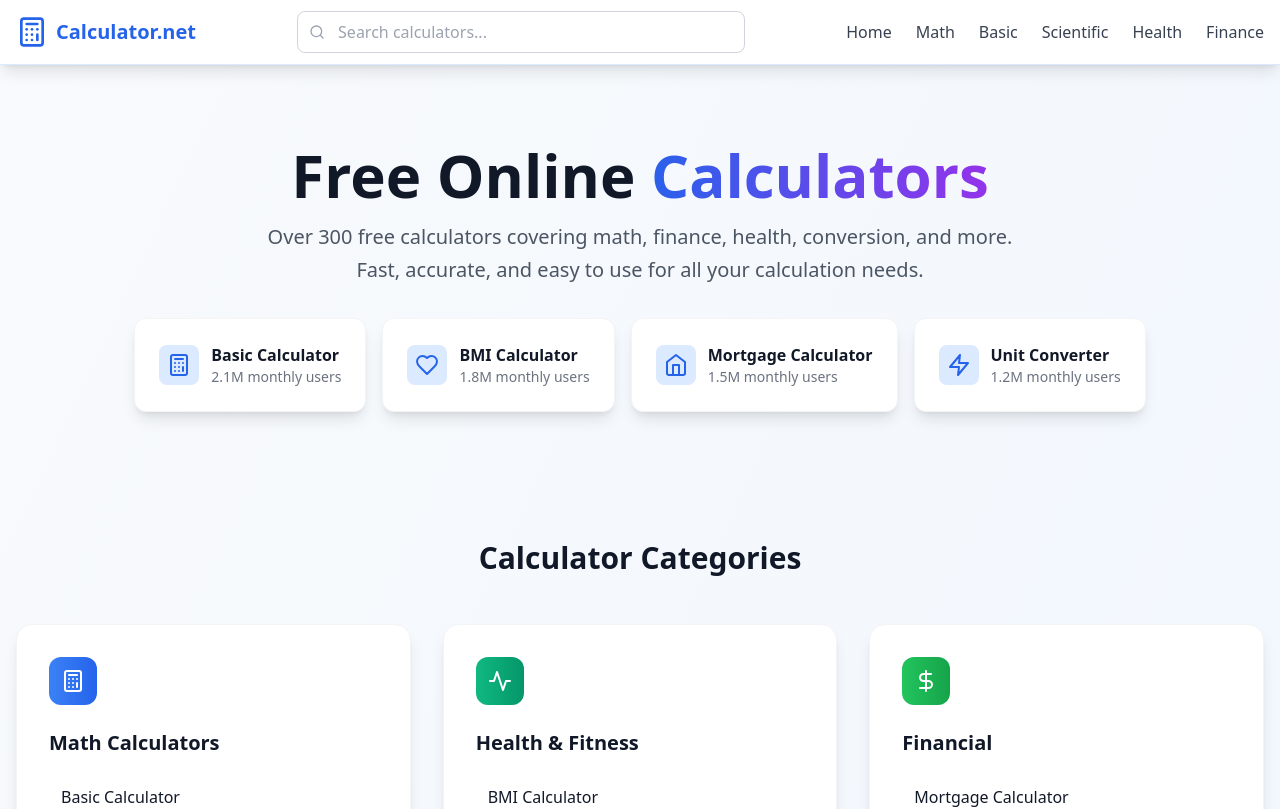
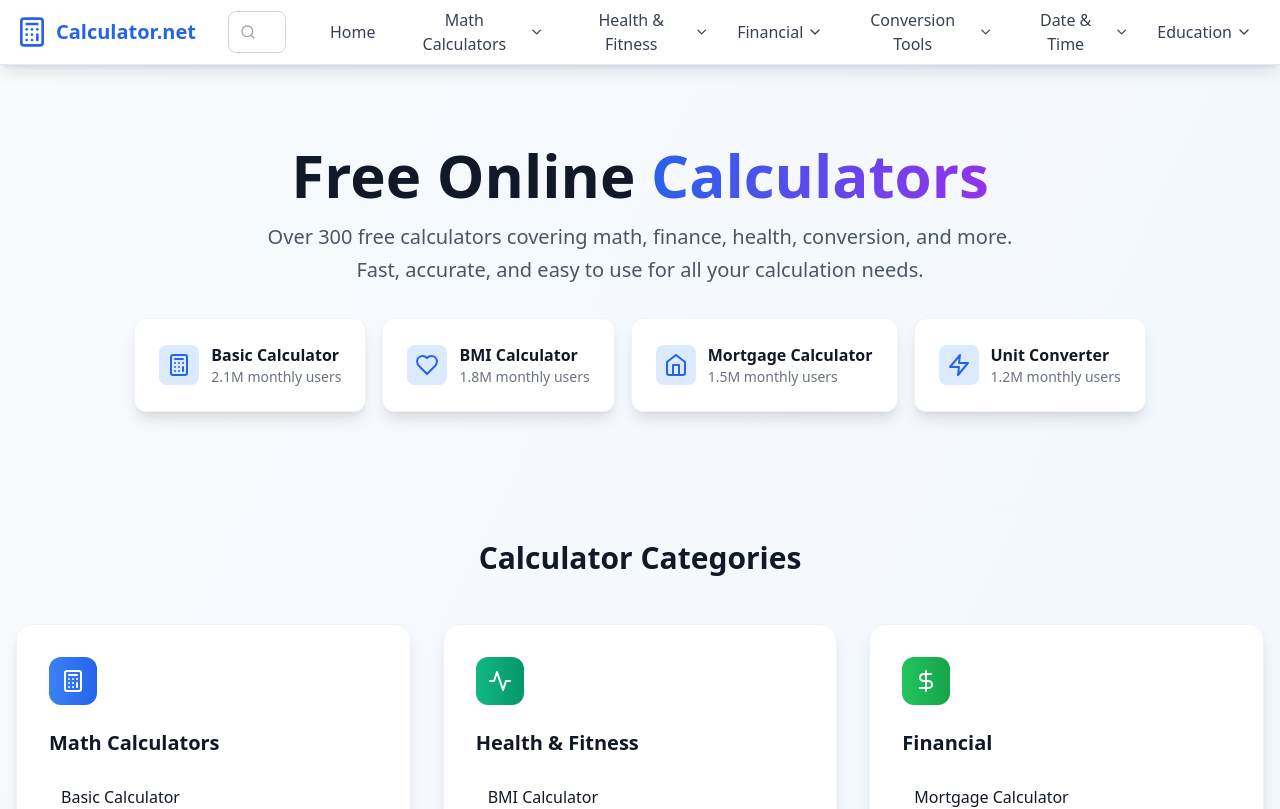
Before and after one commit to Shashi401/CompleteCalculator.net, a React (Vite) app: page / in a window 1280 px wide. Shown: the top 809 px of the page. Built offline with nearby package versions, Linux system fonts and the light colour scheme.

Commit message:
Fixed Navigation Menu with Search and Submenus

```diff
--- a/src/components/Header.tsx
+++ b/src/components/Header.tsx
@@ -1,45 +1,144 @@
-import React, { useState } from 'react';
+import React, { useState, useRef, useEffect } from 'react';
 import { Link, useNavigate } from 'react-router-dom';
-import { Calculator, Search, Menu, X } from 'lucide-react';
+import { Calculator, Search, Menu, X, ChevronDown } from 'lucide-react';
 
 const Header: React.FC = () => {
   const [isMenuOpen, setIsMenuOpen] = useState(false);
   const [searchQuery, setSearchQuery] = useState('');
+  const [activeDropdown, setActiveDropdown] = useState<string | null>(null);
   const navigate = useNavigate();
+  const dropdownRef = useRef<HTMLDivElement>(null);
 
-  const calculators = [
+  const calculators = {
+    math: [
       { name: 'Basic Calculator', path: '/basic-calculator' },
       { name: 'Scientific Calculator', path: '/scientific-calculator' },
+      { name: 'Percentage Calculator', path: '/percentage-calculator' },
+      { name: 'Fraction Calculator', path: '/fraction-calculator' },
+      { name: 'Ratio Calculator', path: '/ratio-calculator' },
+      { name: 'Proportion Calculator', path: '/proportion-calculator' },
+      { name: 'Average Calculator', path: '/average-calculator' },
+      { name: 'Area Calculator', path: '/area-calculator' },
+      { name: 'Volume Calculator', path: '/volume-calculator' },
+      { name: 'Perimeter Calculator', path: '/perimeter-calculator' },
+      { name: 'Quadratic Formula Calculator', path: '/quadratic-formula' },
+      { name: 'Statistics Calculator', path: '/statistics-calculator' },
+      { name: 'Prime Number Calculator', path: '/prime-number-calculator' },
+      { name: 'Triangle Calculator', path: '/triangle-calculator' },
+      { name: 'Matrix Calculator', path: '/matrix-calculator' },
+      { name: 'Logarithm Calculator', path: '/logarithm-calculator' },
+      { name: 'Root Calculator', path: '/root-calculator' },
+      { name: 'Binary Calculator', path: '/binary-calculator' },
+      { name: 'Factorial Calculator', path: '/factorial-calculator' },
+      { name: 'GCD Calculator', path: '/gcd-calculator' },
+      { name: 'LCM Calculator', path: '/lcm-calculator' },
+      { name: 'Fibonacci Calculator', path: '/fibonacci-calculator' },
+      { name: 'Scientific Notation Calculator', path: '/scientific-notation-calculator' },
+      { name: 'Random Number Generator', path: '/random-number-generator' },
+      { name: 'Rounding Calculator', path: '/rounding-calculator' },
+      { name: 'Big Number Calculator', path: '/big-number-calculator' },
+      { name: 'Common Denominator Calculator', path: '/common-denominator-calculator' },
+      { name: 'Long Division Calculator', path: '/long-division-calculator' },
+    ],
+    health: [
       { name: 'BMI Calculator', path: '/bmi-calculator' },
+      { name: 'Body Fat Calculator', path: '/body-fat-calculator' },
+      { name: 'Calorie Calculator', path: '/calorie-calculator' },
+      { name: 'Heart Rate Calculator', path: '/heart-rate-calculator' },
+      { name: 'Pregnancy Calculator', path: '/pregnancy-calculator' },
+      { name: 'Water Intake Calculator', path: '/water-intake-calculator' },
+    ],
+    financial: [
       { name: 'Mortgage Calculator', path: '/mortgage-calculator' },
+      { name: 'Loan Calculator', path: '/loan-calculator' },
+      { name: 'Investment Calculator', path: '/investment-calculator' },
+      { name: 'Compound Interest Calculator', path: '/compound-interest-calculator' },
+      { name: 'Retirement Calculator', path: '/retirement-calculator' },
+      { name: 'Tax Calculator', path: '/tax-calculator' },
+      { name: 'Tip Calculator', path: '/tip-calculator' },
+      { name: 'Currency Converter', path: '/currency-converter' },
+    ],
+    conversion: [
       { name: 'Unit Converter', path: '/unit-converter' },
+      { name: 'Temperature Converter', path: '/temperature-converter' },
+      { name: 'Length Converter', path: '/length-converter' },
+      { name: 'Weight Converter', path: '/weight-converter' },
+      { name: 'Volume Converter', path: '/volume-converter' },
+      { name: 'Area Converter', path: '/area-converter' },
+      { name: 'Speed Converter', path: '/speed-converter' },
+      { name: 'Energy Converter', path: '/energy-converter' },
+    ],
+    datetime: [
       { name: 'Date Calculator', path: '/date-calculator' },
+      { name: 'Age Calculator', path: '/age-calculator' },
+      { name: 'Time Zone Converter', path: '/time-zone-converter' },
+      { name: 'Business Days Calculator', path: '/business-days-calculator' },
+      { name: 'Time Duration Calculator', path: '/time-duration-calculator' },
+      { name: 'Countdown Calculator', path: '/countdown-calculator' },
+    ],
+    education: [
       { name: 'Grade Calculator', path: '/grade-calculator' },
-    { name: 'Percentage Calculator', path: '/percentage-calculator' },
+      { name: 'GPA Calculator', path: '/gpa-calculator' },
+      { name: 'Test Score Calculator', path: '/test-score-calculator' },
+      { name: 'Study Time Calculator', path: '/study-time-calculator' },
+      { name: 'Reading Time Calculator', path: '/reading-time-calculator' },
+    ]
+  };
+
+  const allCalculators = Object.values(calculators).flat();
+
+  const menuItems = [
+    { name: 'Home', path: '/' },
+    { name: 'Math Calculators', path: '/math-calculators', dropdown: 'math' },
+    { name: 'Health & Fitness', path: '/health-fitness', dropdown: 'health' },
+    { name: 'Financial', path: '/financial', dropdown: 'financial' },
+    { name: 'Conversion Tools', path: '/conversion-tools', dropdown: 'conversion' },
+    { name: 'Date & Time', path: '/date-time', dropdown: 'datetime' },
+    { name: 'Education', path: '/education', dropdown: 'education' },
   ];
 
   const handleSearch = (e: React.FormEvent) => {
     e.preventDefault();
-    const found = calculators.find(calc =>
+    const found = allCalculators.find(calc =>
       calc.name.toLowerCase().includes(searchQuery.toLowerCase())
     );
     if (found) {
       navigate(found.path);
       setSearchQuery('');
+      setIsMenuOpen(false);
     }
   };
 
+  const handleDropdownToggle = (dropdown: string) => {
+    setActiveDropdown(activeDropdown === dropdown ? null : dropdown);
+  };
+
+  // Close dropdown when clicking outside
+  useEffect(() => {
+    const handleClickOutside = (event: MouseEvent) => {
+      if (dropdownRef.current && !dropdownRef.current.contains(event.target as Node)) {
+        setActiveDropdown(null);
+      }
+    };
+
+    document.addEventListener('mousedown', handleClickOutside);
+    return () => {
+      document.removeEventListener('mousedown', handleClickOutside);
+    };
+  }, []);
+
   return (
-    <header className="bg-white shadow-lg border-b border-blue-100">
+    <header className="bg-white shadow-lg border-b border-blue-100 sticky top-0 z-50">
       <div className="container mx-auto px-4">
         <div className="flex items-center justify-between h-16">
+          {/* Logo */}
           <Link to="/" className="flex items-center space-x-2 text-blue-600 hover:text-blue-700 transition-colors">
             <Calculator className="w-8 h-8" />
             <span className="text-xl font-bold">Calculator.net</span>
           </Link>
 
           {/* Desktop Search */}
-          <div className="hidden md:flex flex-1 max-w-md mx-8">
+          <div className="hidden lg:flex flex-1 max-w-md mx-8">
             <form onSubmit={handleSearch} className="w-full">
               <div className="relative">
                 <Search className="absolute left-3 top-1/2 transform -translate-y-1/2 text-gray-400 w-4 h-4" />
@@ -55,19 +154,64 @@ const Header: React.FC = () => {
           </div>
 
           {/* Desktop Navigation */}
-          <nav className="hidden md:flex items-center space-x-6">
-            <Link to="/" className="text-gray-700 hover:text-blue-600 transition-colors">Home</Link>
-            <Link to="/math-calculators" className="text-gray-700 hover:text-blue-600 transition-colors">Math</Link>
-            <Link to="/basic-calculator" className="text-gray-700 hover:text-blue-600 transition-colors">Basic</Link>
-            <Link to="/scientific-calculator" className="text-gray-700 hover:text-blue-600 transition-colors">Scientific</Link>
-            <Link to="/bmi-calculator" className="text-gray-700 hover:text-blue-600 transition-colors">Health</Link>
-            <Link to="/mortgage-calculator" className="text-gray-700 hover:text-blue-600 transition-colors">Finance</Link>
+          <nav className="hidden lg:flex items-center space-x-1" ref={dropdownRef}>
+            {menuItems.map((item) => (
+              <div key={item.name} className="relative">
+                {item.dropdown ? (
+                  <button
+                    onClick={() => handleDropdownToggle(item.dropdown)}
+                    className="flex items-center space-x-1 px-3 py-2 text-gray-700 hover:text-blue-600 transition-colors rounded-lg hover:bg-gray-50"
+                  >
+                    <span>{item.name}</span>
+                    <ChevronDown className={`w-4 h-4 transition-transform ${
+                      activeDropdown === item.dropdown ? 'rotate-180' : ''
+                    }`} />
+                  </button>
+                ) : (
+                  <Link
+                    to={item.path}
+                    className="px-3 py-2 text-gray-700 hover:text-blue-600 transition-colors rounded-lg hover:bg-gray-50"
+                  >
+                    {item.name}
+                  </Link>
+                )}
+
+                {/* Dropdown Menu */}
+                {item.dropdown && activeDropdown === item.dropdown && (
+                  <div className="absolute top-full left-0 mt-1 w-80 bg-white rounded-lg shadow-xl border border-gray-200 py-2 z-50">
+                    <div className="max-h-96 overflow-y-auto">
+                      <div className="px-4 py-2 border-b border-gray-100">
+                        <Link
+                          to={item.path}
+                          className="text-sm font-semibold text-blue-600 hover:text-blue-700"
+                          onClick={() => setActiveDropdown(null)}
+                        >
+                          View All {item.name} →
+                        </Link>
+                      </div>
+                      <div className="grid grid-cols-1 gap-1 p-2">
+                        {calculators[item.dropdown as keyof typeof calculators]?.map((calc) => (
+                          <Link
+                            key={calc.path}
+                            to={calc.path}
+                            className="px-3 py-2 text-sm text-gray-700 hover:text-blue-600 hover:bg-blue-50 rounded transition-colors"
+                            onClick={() => setActiveDropdown(null)}
+                          >
+                            {calc.name}
+                          </Link>
+                        ))}
+                      </div>
+                    </div>
+                  </div>
+                )}
+              </div>
+            ))}
           </nav>
 
           {/* Mobile Menu Button */}
           <button
             onClick={() => setIsMenuOpen(!isMenuOpen)}
-            className="md:hidden p-2 text-gray-600 hover:text-blue-600 transition-colors"
+            className="lg:hidden p-2 text-gray-600 hover:text-blue-600 transition-colors"
           >
             {isMenuOpen ? <X className="w-6 h-6" /> : <Menu className="w-6 h-6" />}
           </button>
@@ -75,7 +219,8 @@ const Header: React.FC = () => {
 
         {/* Mobile Menu */}
         {isMenuOpen && (
-          <div className="md:hidden py-4 border-t border-gray-200">
+          <div className="lg:hidden py-4 border-t border-gray-200">
+            {/* Mobile Search */}
             <div className="mb-4">
               <form onSubmit={handleSearch}>
                 <div className="relative">
@@ -90,14 +235,67 @@ const Header: React.FC = () => {
                 </div>
               </form>
             </div>
+
+            {/* Mobile Navigation */}
             <nav className="space-y-2">
-              <Link to="/" className="block py-2 text-gray-700 hover:text-blue-600 transition-colors">Home</Link>
-              <Link to="/math-calculators" className="block py-2 text-gray-700 hover:text-blue-600 transition-colors">Math Calculators</Link>
-              <Link to="/basic-calculator" className="block py-2 text-gray-700 hover:text-blue-600 transition-colors">Basic Calculator</Link>
-              <Link to="/scientific-calculator" className="block py-2 text-gray-700 hover:text-blue-600 transition-colors">Scientific Calculator</Link>
-              <Link to="/bmi-calculator" className="block py-2 text-gray-700 hover:text-blue-600 transition-colors">BMI Calculator</Link>
-              <Link to="/mortgage-calculator" className="block py-2 text-gray-700 hover:text-blue-600 transition-colors">Mortgage Calculator</Link>
-              <Link to="/unit-converter" className="block py-2 text-gray-700 hover:text-blue-600 transition-colors">Unit Converter</Link>
+              {menuItems.map((item) => (
+                <div key={item.name}>
+                  {item.dropdown ? (
+                    <div>
+                      <button
+                        onClick={() => handleDropdownToggle(item.dropdown)}
+                        className="flex items-center justify-between w-full py-2 text-gray-700 hover:text-blue-600 transition-colors"
+                      >
+                        <span>{item.name}</span>
+                        <ChevronDown className={`w-4 h-4 transition-transform ${
+                          activeDropdown === item.dropdown ? 'rotate-180' : ''
+                        }`} />
+                      </button>
+
+                      {activeDropdown === item.dropdown && (
+                        <div className="pl-4 mt-2 space-y-1 border-l-2 border-blue-100">
+                          <Link
+                            to={item.path}
+                            className="block py-1 text-sm font-medium text-blue-600 hover:text-blue-700"
+                            onClick={() => {
+                              setActiveDropdown(null);
+                              setIsMenuOpen(false);
+                            }}
+                          >
+                            View All {item.name} →
+                          </Link>
+                          {calculators[item.dropdown as keyof typeof calculators]?.slice(0, 8).map((calc) => (
+                            <Link
+                              key={calc.path}
+                              to={calc.path}
+                              className="block py-1 text-sm text-gray-600 hover:text-blue-600 transition-colors"
+                              onClick={() => {
+                                setActiveDropdown(null);
+                                setIsMenuOpen(false);
+                              }}
+                            >
+                              {calc.name}
+                            </Link>
+                          ))}
+                          {calculators[item.dropdown as keyof typeof calculators]?.length > 8 && (
+                            <div className="text-xs text-gray-500 py-1">
+                              +{calculators[item.dropdown as keyof typeof calculators].length - 8} more...
+                            </div>
+                          )}
+                        </div>
+                      )}
+                    </div>
+                  ) : (
+                    <Link
+                      to={item.path}
+                      className="block py-2 text-gray-700 hover:text-blue-600 transition-colors"
+                      onClick={() => setIsMenuOpen(false)}
+                    >
+                      {item.name}
+                    </Link>
+                  )}
+                </div>
+              ))}
             </nav>
           </div>
         )}
```
Lines whose indentation alone changed are shown as unchanged.
